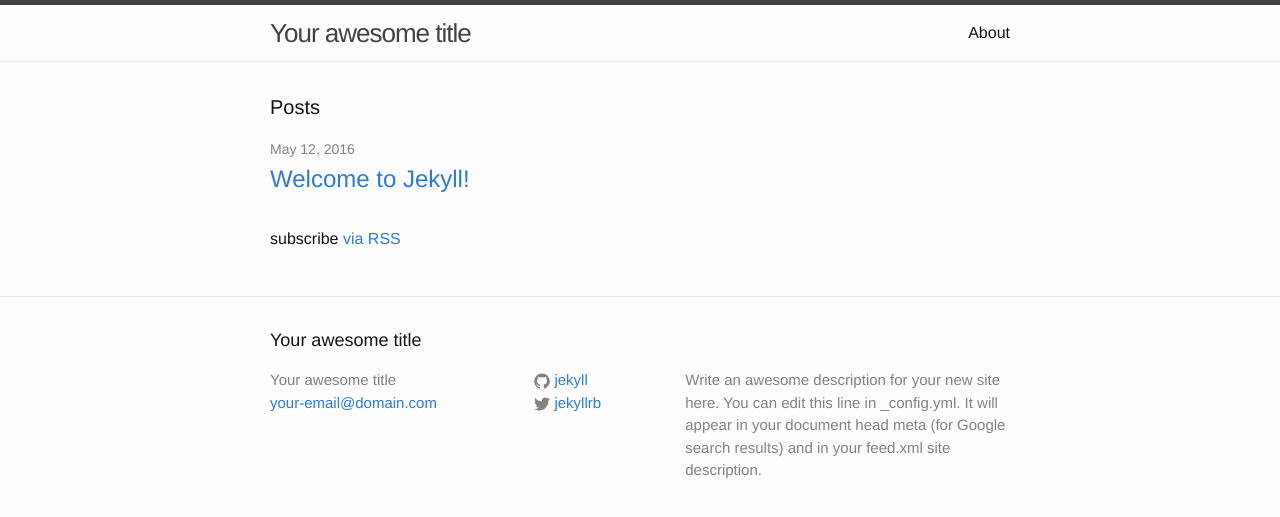
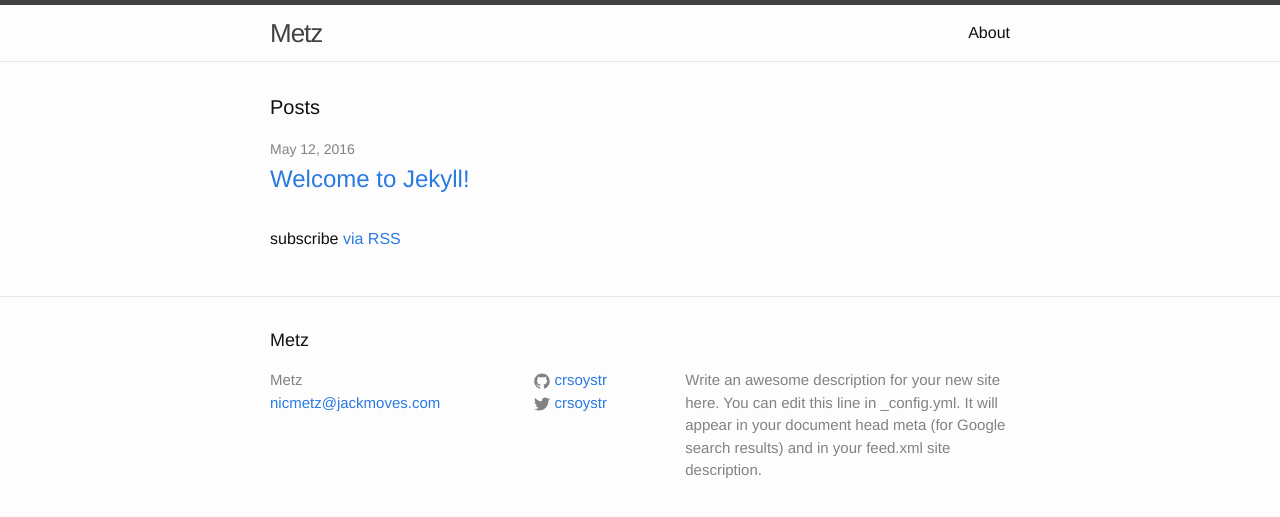
Before and after one commit to CrsOystr/selfbloggy, a Jekyll site: the page built from index.html, in a window 1280 px wide. Shown: the top 517 px of the page. Built offline with Jekyll 4.4.1, drawn with Linux system fonts in a browser that asks for light colours.

Commit message:
added config

```diff
--- a/_config.yml
+++ b/_config.yml
@@ -6,16 +6,16 @@
 # 'jekyll serve'. If you change this file, please restart the server process.
 
 # Site settings
-title: Your awesome title
-email: your-email@domain.com
+title: Metz
+email: nicmetz@jackmoves.com
 description: > # this means to ignore newlines until "baseurl:"
   Write an awesome description for your new site here. You can edit this
   line in _config.yml. It will appear in your document head meta (for
   Google search results) and in your feed.xml site description.
-baseurl: "" # the subpath of your site, e.g. /blog
+baseurl: "/selfbloggy" # the subpath of your site, e.g. /blog
 url: "http://yourdomain.com" # the base hostname & protocol for your site
-twitter_username: jekyllrb
-github_username:  jekyll
+twitter_username: crsoystr
+github_username:  crsoystr
 
 # Build settings
 markdown: kramdown
```
